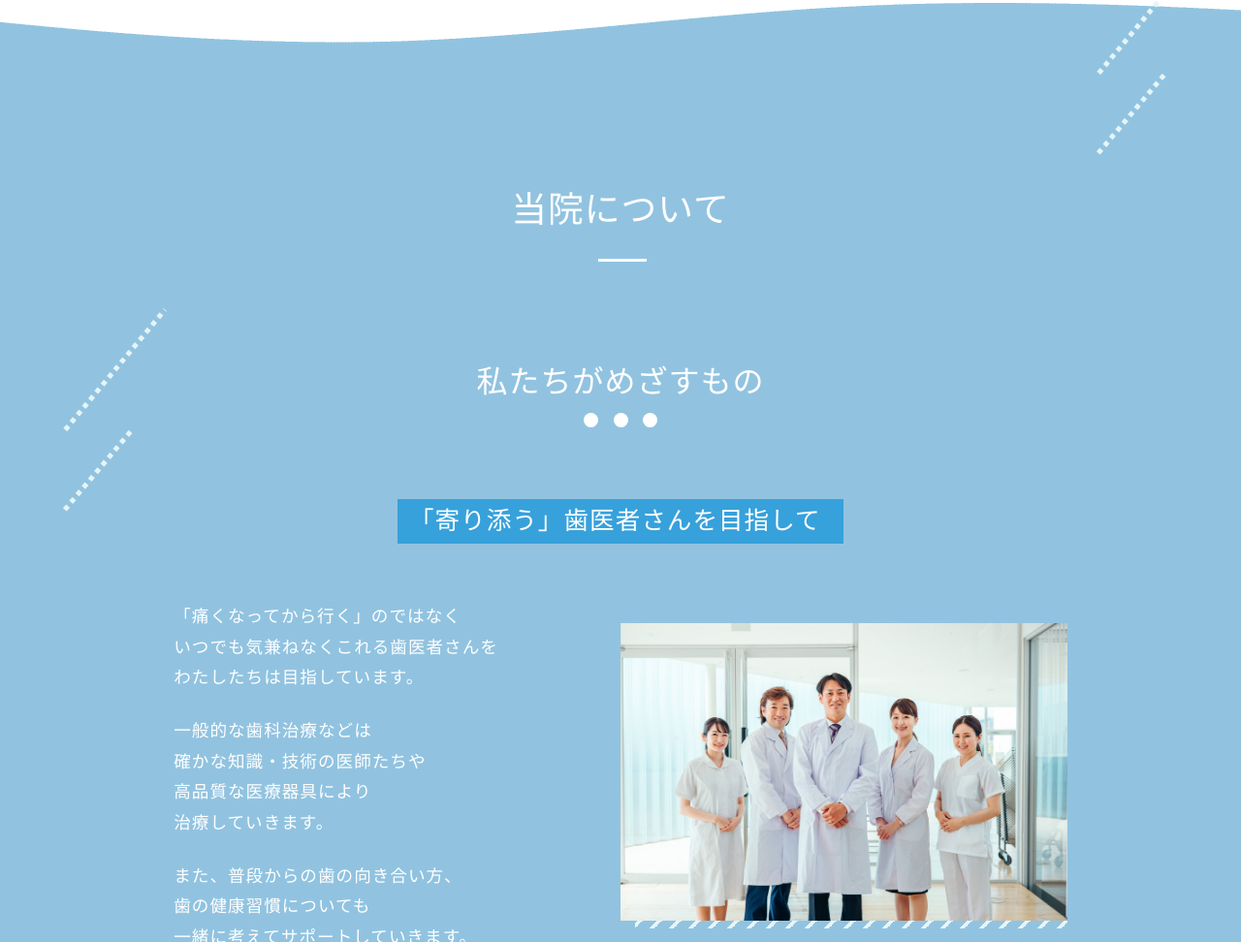
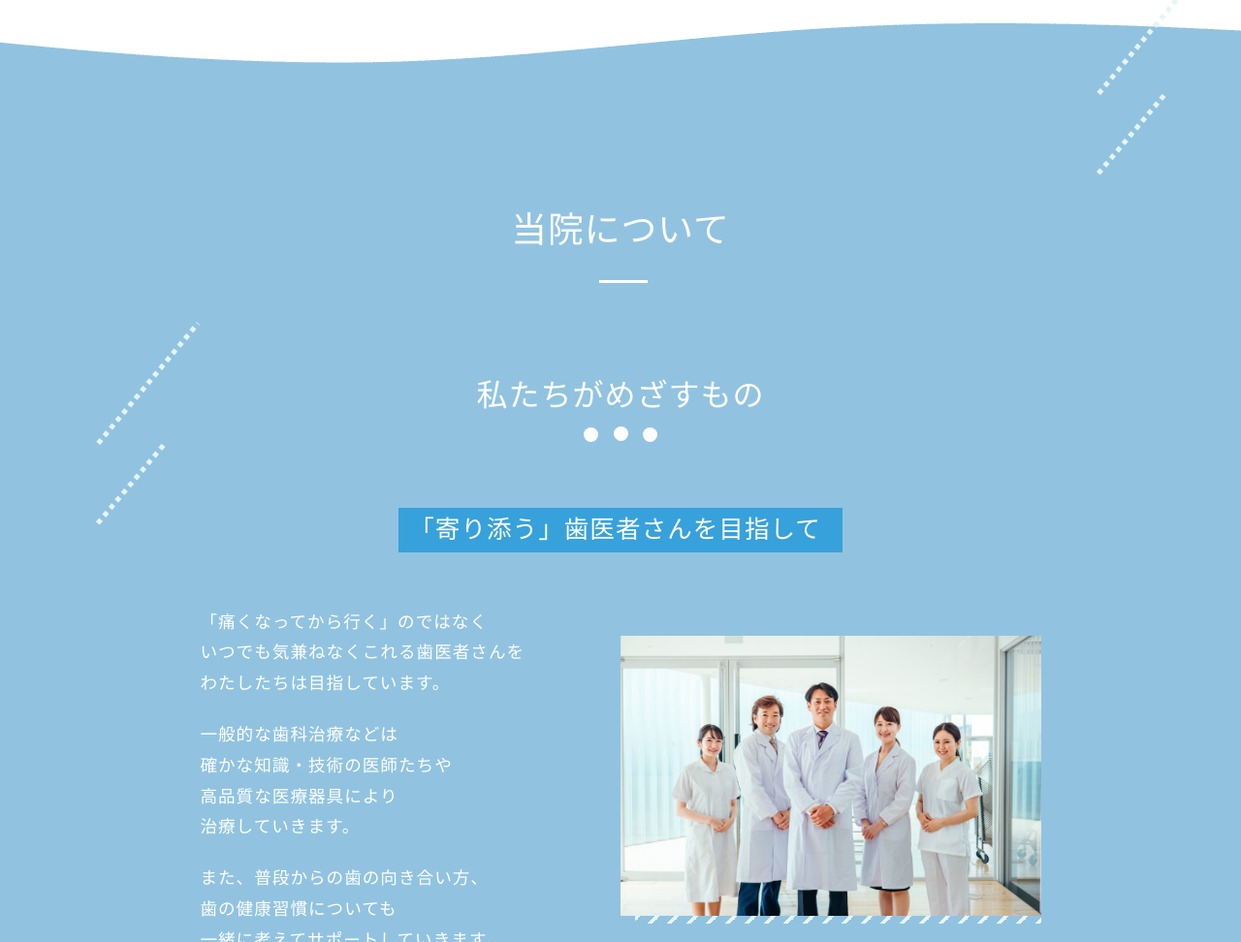
Before and after one commit to yori987/mogiannkenn1, a plain HTML site: page index.html in a window 1280 px wide. Shown: the part 1828-2800 px from the top of the page at 97% size. Drawn offline with nearby package versions, Linux system fonts and the light colour scheme; a web font is replaced by a local one.

Commit message:
フィードバック後修正

```diff
--- a/js/main.js
+++ b/js/main.js
@@ -1,4 +1,4 @@
-"use strict";
+
 //診察時間RECEPTION-TIME
 
 function FixedAnime(){
--- a/scss/foundation/_base.scss
+++ b/scss/foundation/_base.scss
@@ -407,6 +407,7 @@
                 @include flex();
                 width:80%;
                 margin:5% auto;
+                max-width: 1000px;
                 @include mq(tab){
                     width:90%;
                     flex-direction: column-reverse;
@@ -503,6 +504,7 @@
             }
             &_list {
                 width:100%;
+                max-width: 1100px;
                 &_item {
                     color: $cBlack;
                     @include flex();
@@ -629,6 +631,7 @@
             }
             &_list {
                 width:90%;
+                max-width: 1084px;
                 margin:5% auto;
                 @include mq(tab){
                     width:65%;
@@ -718,7 +721,6 @@
         height:108px;
         background-image: url(../img/Vector2.png);
         background-position: center;
-        background-repeat: no-repeat;
     }
     &-reserve {
 
--- a/scss/foundation/_common.scss
+++ b/scss/foundation/_common.scss
@@ -37,6 +37,7 @@ li {
 
 .section_inner {
   width:90%;
+  max-width:1084px;
   margin:5% auto;
 }
 
--- a/scss/foundation/_footer.scss
+++ b/scss/foundation/_footer.scss
@@ -14,25 +14,22 @@
         @include flex();
         width:100%;
         margin-bottom:5%;
-        @include mq(tab){
+        @include mq(pc){
             flex-direction: column-reverse;
         }
         &_left {
-            width:60%;
+            display: grid;
+            place-content: center;
             @include mq(pc){
-                width: 80%;
+
             }
-            @include mq(tab){
+            @include mq(pc){
                 width:100%;
             }
             &_inner {
                 width:90%;
                 margin:0 auto 0 10%;
                 @include mq(pc){
-                    margin:0 auto;
-                }
-                @include mq(tab){
-                    width:70%;
                     margin:5% auto;
                 }
                 @include mq(sp){
@@ -40,7 +37,7 @@
                 }
                 &_img {
                     width:20%;
-                    @include mq(tab){
+                    @include mq(pc){
                         margin-left:5%;
                     }
                     img {
@@ -51,7 +48,7 @@
                 &_tel {
                     width:70%;
                     margin:5% auto;
-                    @include mq(tab){
+                    @include mq(pc){
                         width:50%;
                     }
                     @include mq(sp){
@@ -68,7 +65,7 @@
                         margin-top:3%;
                         &_img {
                             width:10%;
-                            @include mq(tab){
+                            @include mq(pc){
                                 display: none;
                             }
                             img {
@@ -89,8 +86,8 @@
                     }
                 }
                 &_table {
-                    width:85%;
-                    margin:3% auto;
+                    display: grid;
+                    place-content: center;
                     @include mq(sp){
                         width:100%;
                     }
@@ -126,7 +123,7 @@
                                 font-size: 0.1rem;
                             }
                         }
-                        @include mq(tab){
+                        @include mq(sp){
                             font-size: 0.1em;
                         }
                     }
@@ -148,7 +145,7 @@
         &_right {
             width:45%;
 
-            @include mq(tab){
+            @include mq(pc){
                 width:100%;
             }
             &_map {
@@ -157,9 +154,6 @@
                 padding-top:65%;
                 position: relative;
                 @include mq(pc){
-                    padding-top:90%;
-                }
-                @include mq(tab){
                     padding-top:50%;
                 }
                 iframe {
--- a/scss/foundation/_header.scss
+++ b/scss/foundation/_header.scss
@@ -1,14 +1,16 @@
 @use "../global" as *;
 
 .header {
+    width: 100%;
     position: fixed;
     top:0;
     left:0;
     z-index: 30;
     background-color: $cWhite;
-    height:110px;
+    height:100px;
     padding: 10px 12px 10px 28px;
     box-sizing: border-box;
+    box-shadow: 0px 0px 10px rgba(0,0,0,0.25);
     @include mq(tab){
         padding:10px 20px;
         height: 100px;
@@ -40,17 +42,18 @@
                     align-items: center;
 
                     &_item {
-
+                        box-sizing: border-box;
                         a {
                             padding-right:1.1rem;
                             font-size: 0.9rem;
                             transition: 0.3s;
                             @include mq(pc){
                                 font-size: 0.8rem;
+                                padding-right:0.6rem;
                             }
                             @include mq(tab) {
                                 line-height: 3;
-                                font-size: 1.1rem;
+                                font-size: 1rem;
                             }
                             &:hover {
                                 transition: 0.3s;
@@ -65,7 +68,9 @@
                                     display: block;
                                     font-size: 0.8rem;
                                     margin-bottom:1%;
-
+                                    @include mq(pc){
+                                        font-size: 0.6rem;
+                                    }
                                 }
                                 &_item {
                                     display: flex;
@@ -73,10 +78,11 @@
                                     margin-bottom:2%;
 
                                     &_img {
-
                                         width:2.6rem;
                                         align-items: center;
-
+                                        @include mq(pc){
+                                            width:2rem;
+                                        }
                                         img {
                                             width:100%;
                                             align-items: center;
@@ -89,7 +95,7 @@
                                         font-size: 1.5rem;
                                         align-items: center;
                                         @include mq(pc){
-                                            font-size: 1.5rem;
+                                            font-size: 1.1rem;
                                         }
                                     }
                                 }
```
Also changed, not shown: css/style.css.
